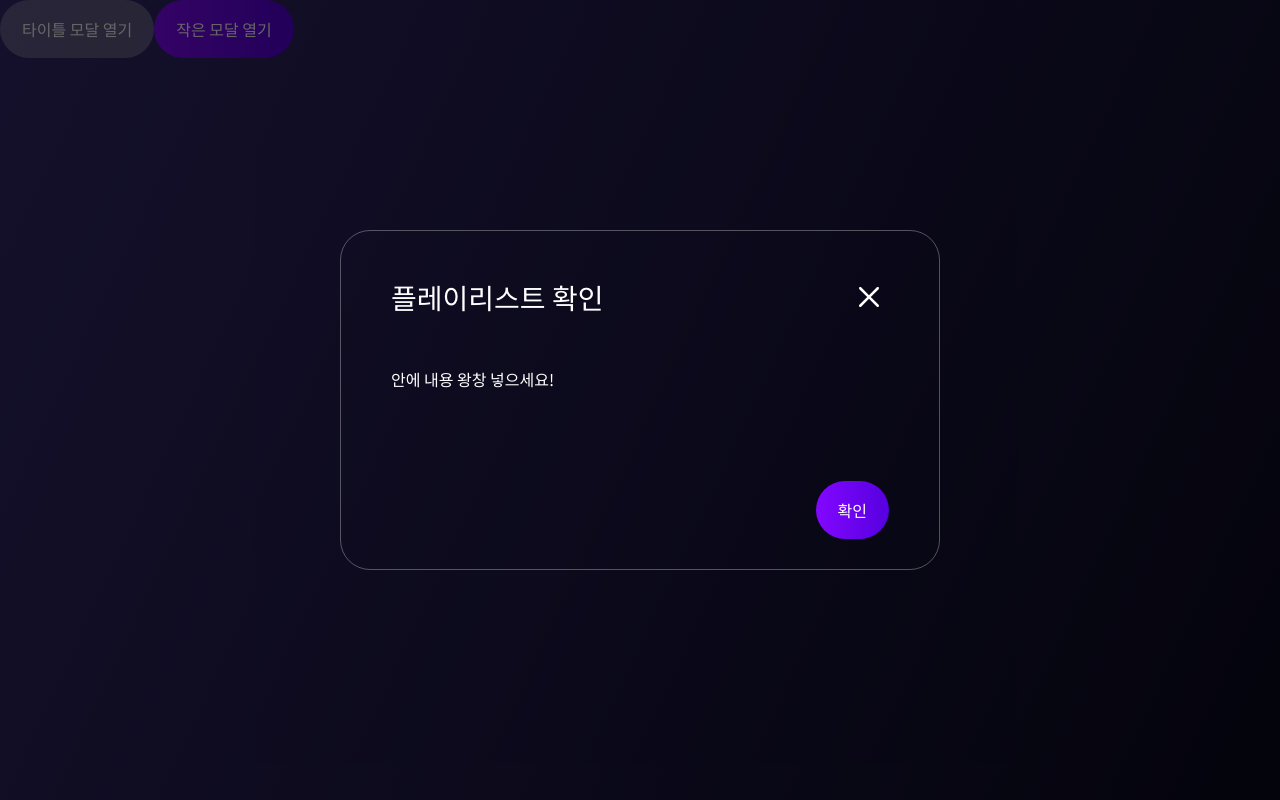
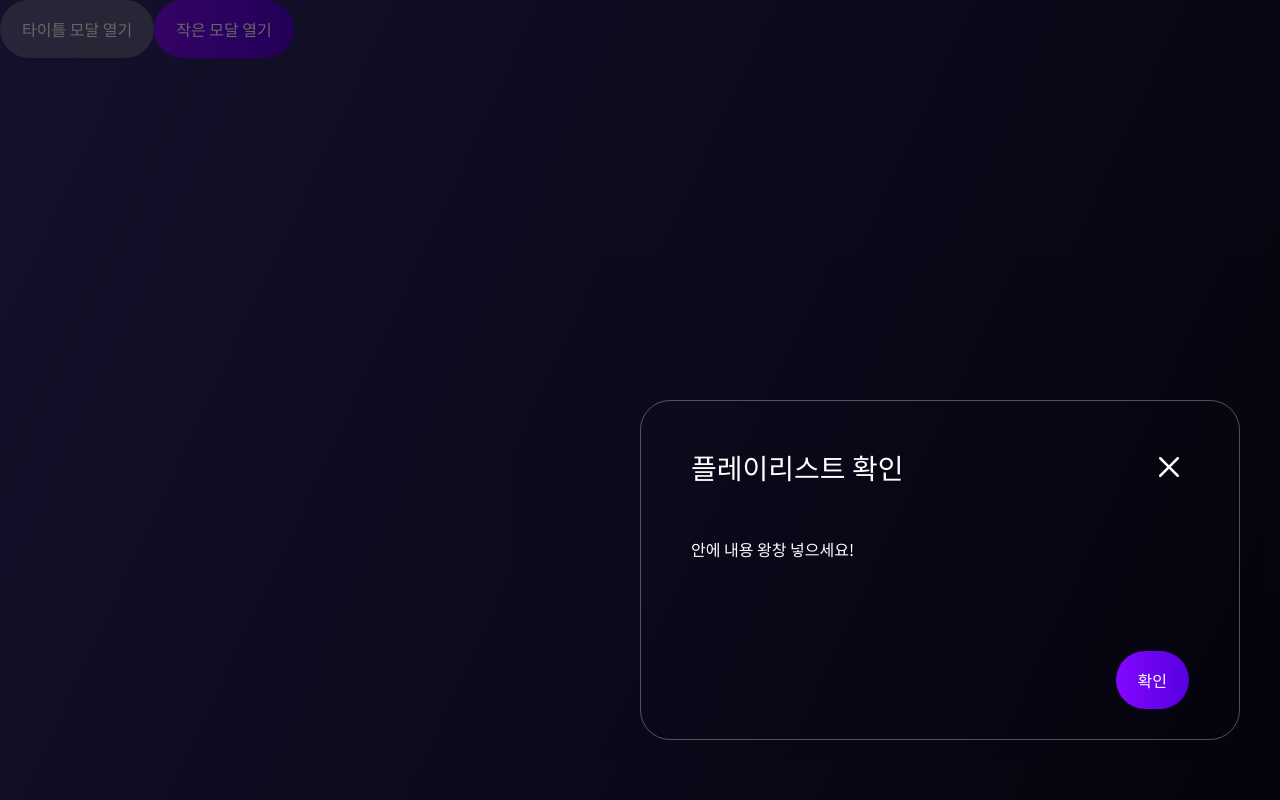
Before and after one commit to FRONT-END-BOOTCAMP-PULS-4/Jackpot_Plug, a Next.js app: page /component/modal in a window 1280 px wide. Both pictures are taken after a click on the button "타이틀 모달 열기". Built offline with nearby package versions, Linux system fonts and the light colour scheme.

Commit message:
feat: modal 애니메이션 적용

```diff
--- a/app/component/modal/Modal.tsx
+++ b/app/component/modal/Modal.tsx
@@ -5,6 +5,7 @@ import styles from "./Modal.module.scss";
 import ModalFooter from "./ModalFooter";
 import ModalHeader from "./ModalHeader";
 import Portal from "../Portal";
+import { motion } from "motion/react";
 
 interface ModalProps {
   isOpen: boolean;
@@ -49,7 +50,11 @@ export default function Modal({
 
   const modalContent = (
     <div className={styles.modal_dim} onClick={onClose}>
-      <div
+      <motion.div
+        initial={{ opacity: 0, scale: 0 }}
+        animate={{ opacity: 1, scale: 1 }}
+        exit={{ opacity: 1, scale: 1 }}
+        transition={{ duration: 0.2 }}
         className={`${styles.modal_wrapper} ${styles[`${size}`]}`}
         onClick={(e) => e.stopPropagation()}
       >
@@ -66,7 +71,7 @@ export default function Modal({
           onAction={onAction}
           align={size != "lg" ? "center" : "right"}
         />
-      </div>
+      </motion.div>
     </div>
   );
 
--- a/app/component/modal/page.tsx
+++ b/app/component/modal/page.tsx
@@ -3,6 +3,7 @@
 import useModal from "@/hooks/useModal";
 import Modal from "./Modal";
 import { RoundBtn } from "../button/Buttons";
+import { AnimatePresence } from "motion/react";
 
 export default function Home() {
   // 만드는 타이틀에 따라 재선언하여 사용
@@ -30,6 +31,9 @@ export default function Home() {
         onClick={infoModal.open}
       />
 
+      {/* 사라질 때 애니메이션 적용 _ AnimatePresence, titleModal.isOpen 필요 */}
+      <AnimatePresence mode="wait">
+        {titleModal.isOpen && (
           <TitleModal
             isOpen={titleModal.isOpen}
             onClose={titleModal.close}
@@ -45,7 +49,10 @@ export default function Home() {
           >
             <p>안에 내용 왕창 넣으세요!</p>
           </TitleModal>
+        )}
+      </AnimatePresence>
 
+      {/* 사라질 때 애니메이션 미적용*/}
       <InfoModal
         isOpen={infoModal.isOpen}
         onClose={infoModal.close}
```
Lines whose indentation alone changed are shown as unchanged.
